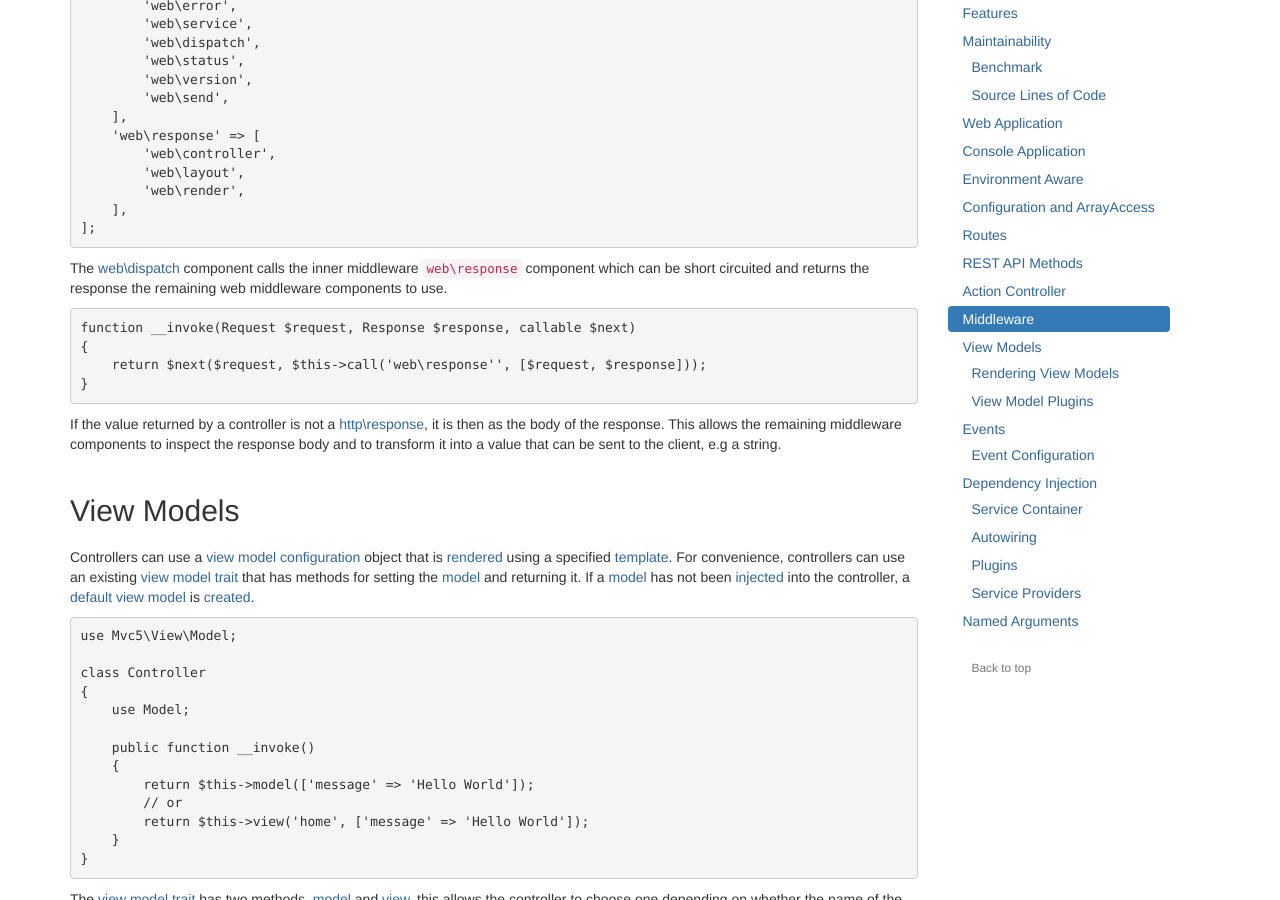
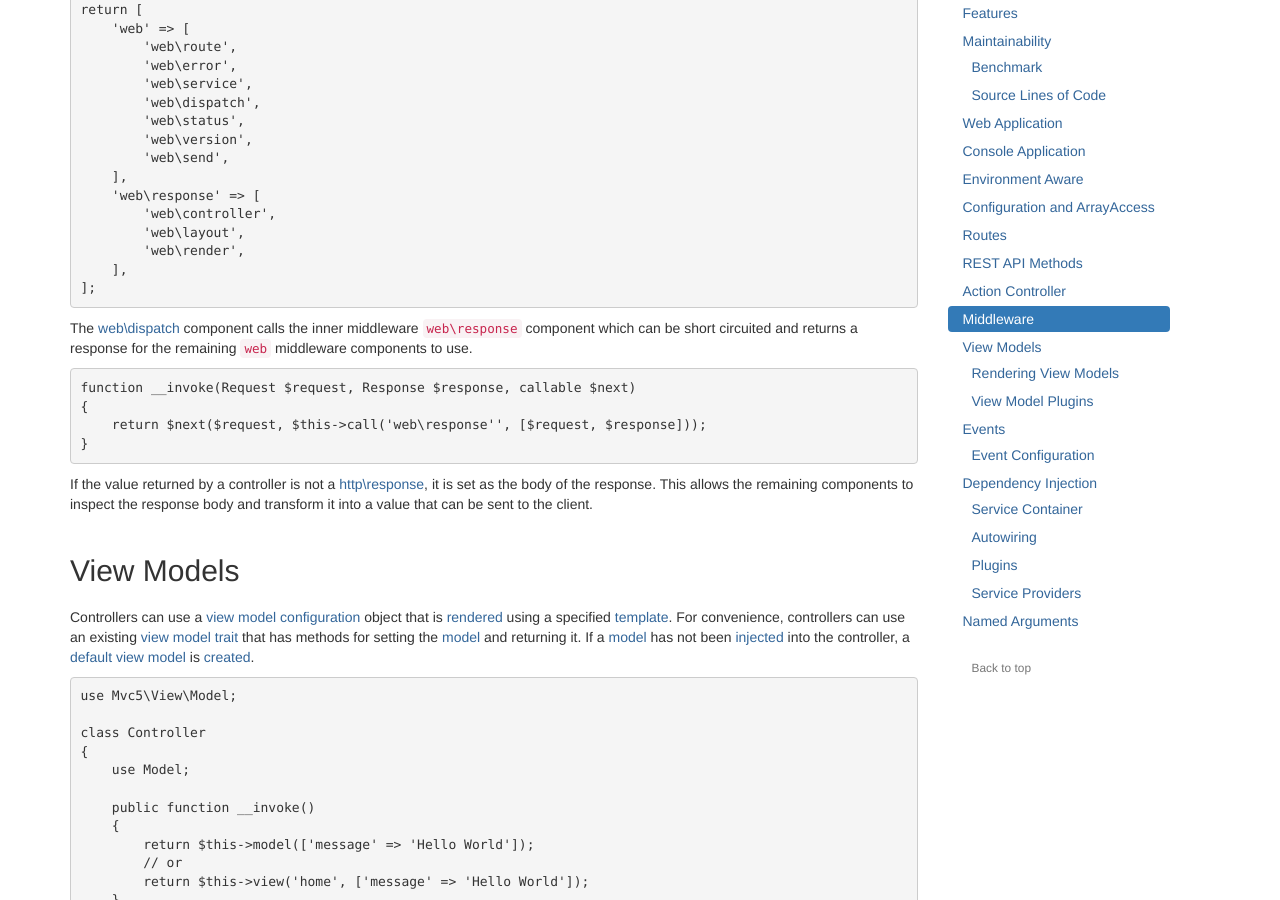
Before and after one commit to mvc5/mvc5.github.io, a Jekyll site: the page built from overview/index.md, in a window 1280 px wide and 900 px high, scrolled down 7062 px. Built offline with Jekyll 4.4.1, drawn with Linux system fonts in a browser that asks for light colours; nearby versions of some CDN libraries.

Commit message:
minor fixes

````diff
--- a/overview/middleware.md
+++ b/overview/middleware.md
@@ -20,7 +20,7 @@ return [
 ];
 ```
 
-The [web\dispatch](https://github.com/mvc5/mvc5/blob/master/src/Web/Dispatch.php) component calls the inner middleware <code>web\response</code> component which can be short circuited and returns the response the remaining web middleware components to use.
+The [web\dispatch](https://github.com/mvc5/mvc5/blob/master/src/Web/Dispatch.php) component calls the inner middleware <code>web\response</code> component which can be short circuited and returns a response for the remaining <code>web</code> middleware components to use.
 
 ```php
 function __invoke(Request $request, Response $response, callable $next)
@@ -29,4 +29,4 @@ function __invoke(Request $request, Response $response, callable $next)
 }
 ```
 
-If the value returned by a controller is not a [http\response](https://github.com/mvc5/mvc5/blob/master/src/Http/Response.php), it is then as the body of the response. This allows the remaining middleware components to inspect the response body and to transform it into a value that can be sent to the client, e.g a string.
+If the value returned by a controller is not a [http\response](https://github.com/mvc5/mvc5/blob/master/src/Http/Response.php), it is set as the body of the response. This allows the remaining components to inspect the response body and transform it into a value that can be sent to the client.
````
Also changed, not shown: phpmetrics/images/eval-report.png, phpmetrics/images/evaluation.png.
